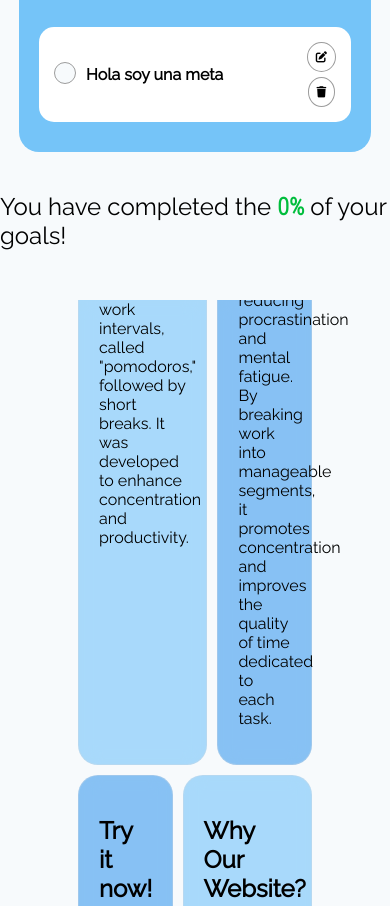
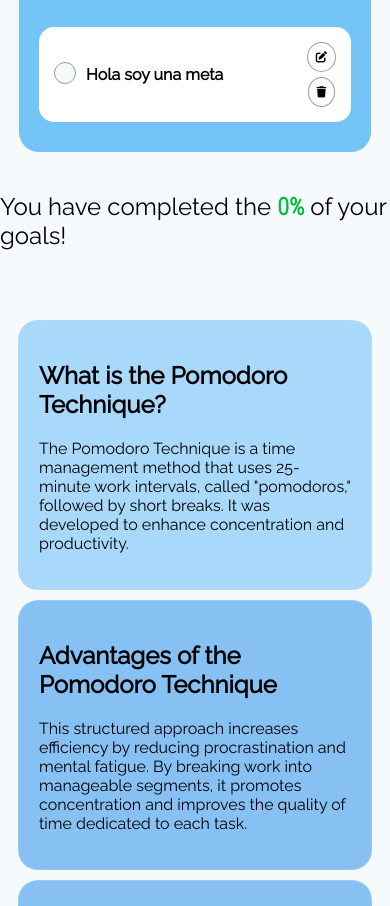
Before and after one commit to AlbertDevtrus/pomodoro-project, a plain HTML site: page index.html in a window 390 px wide. Shown: the part 764-1670 px from the top of the page. Drawn offline with Linux system fonts and the light colour scheme.

Commit message:
Correct responsive of cards

```diff
--- a/styles/style.css
+++ b/styles/style.css
@@ -394,7 +394,8 @@ input[type='checkbox'] {
     align-items: center;
     justify-content: center;
     width: 100%;
-    height: 100vh;
+    height: auto;
+    min-height: 100vh;
     overflow: hidden;
     background-image: url(/styles/wave.svg);
     background-size: auto;
@@ -409,6 +410,7 @@ input[type='checkbox'] {
     grid-auto-rows: minmax(100px, auto);
     column-gap: 10px;
     row-gap: 10px;
+    padding: 20px 0px;
 }
 
 .card {
@@ -450,7 +452,7 @@ input[type='checkbox'] {
 
 /* media querys */
 
-@media (max-width: 600px) {
+@media (max-width: 800px) {
     #container-btns {
         border-radius: 34px;
         height: 100px;
@@ -478,4 +480,15 @@ input[type='checkbox'] {
         padding: 20px;
         width: 80vw;
     }
+
+    .container-cards {
+        display: flex;
+        align-items: center;
+        width: 100%;
+        flex-direction: column;
+    }
+
+    .card {
+        width: 80%;
+    }
 }
```
